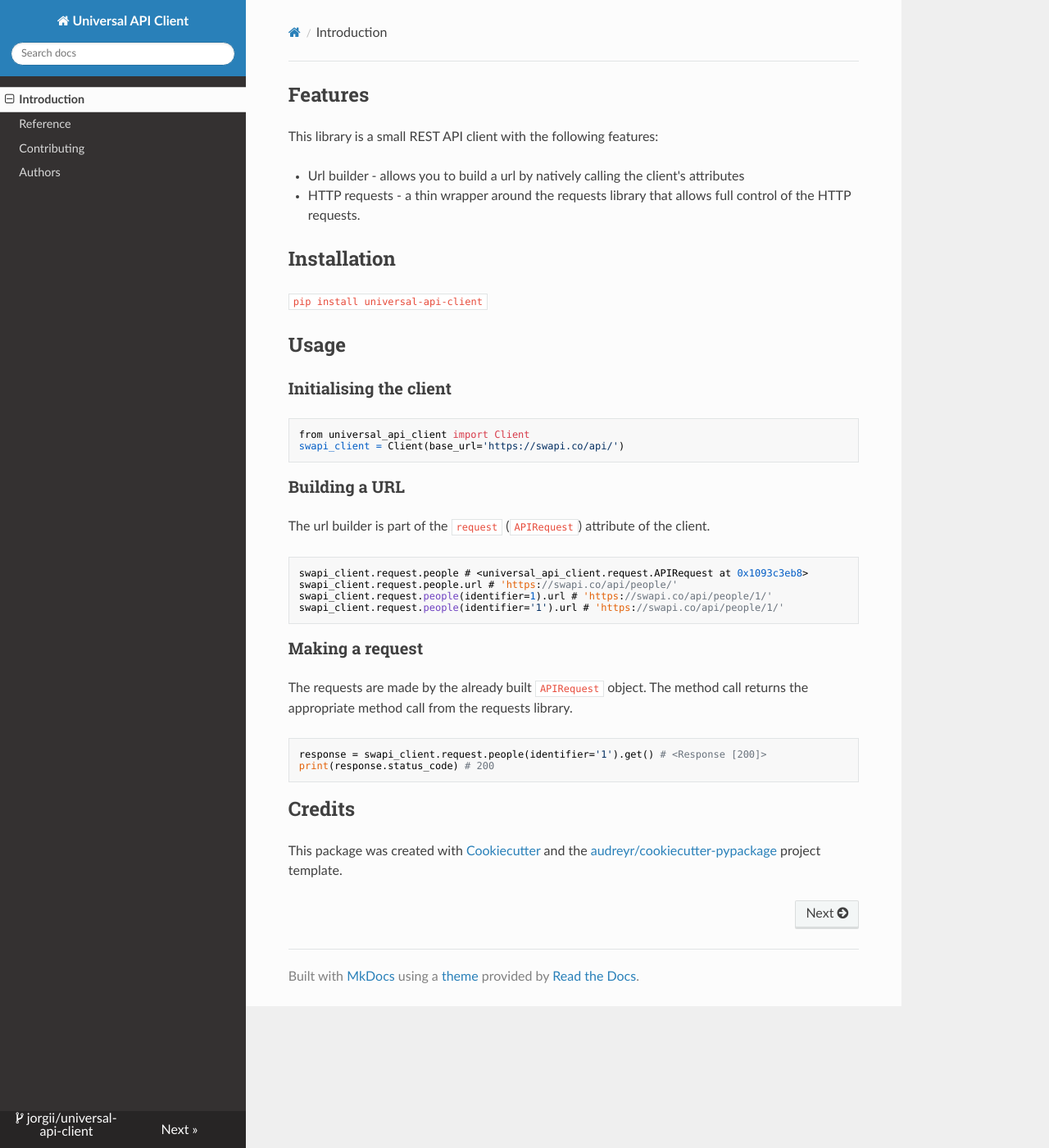
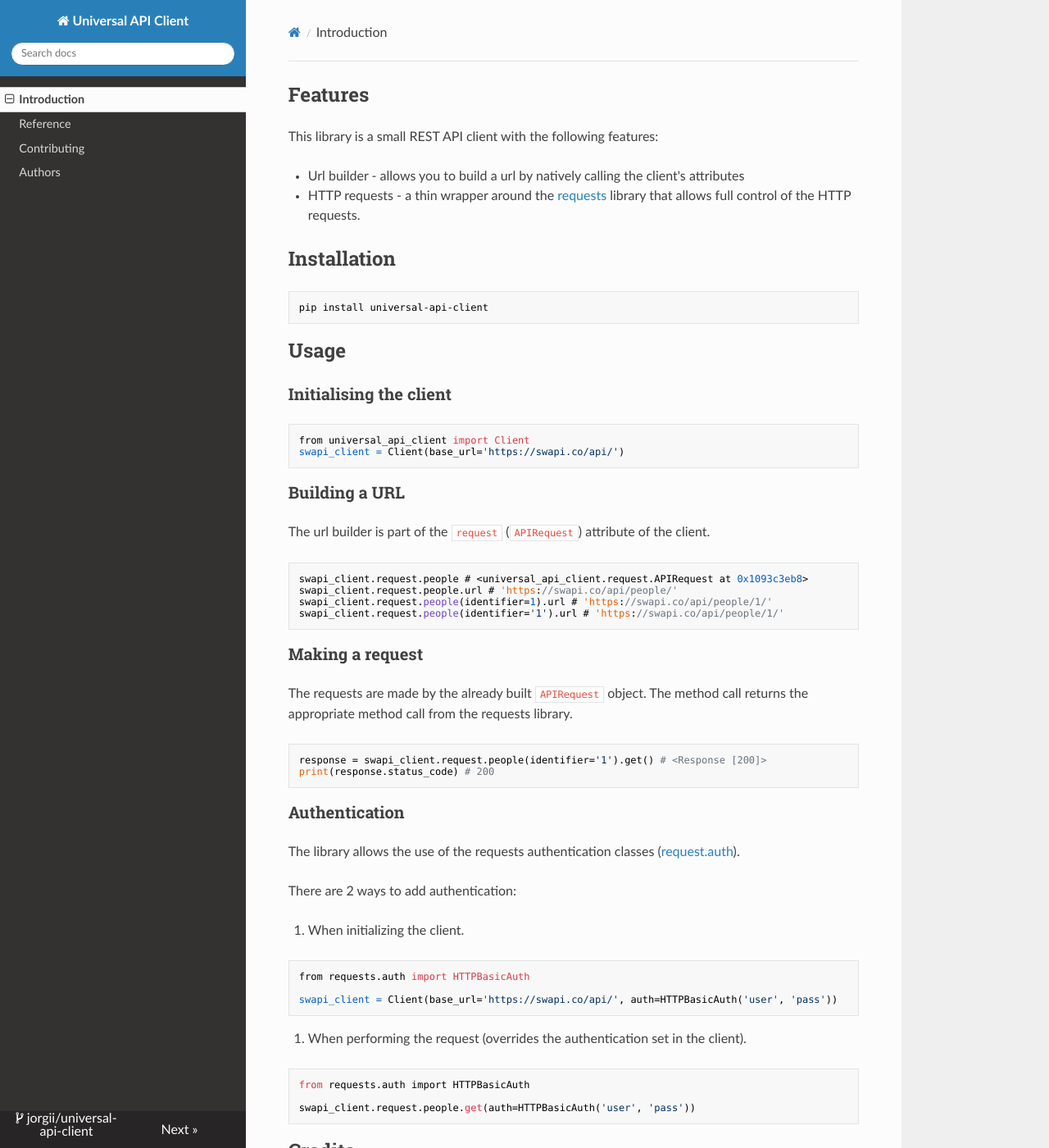
Before and after one commit to jorgii/universal-api-client, an MkDocs documentation site: the page built from docs/index.md, in a window 1280 px wide and 1400 px high. Shown: the whole window at 82% size. Built offline with MkDocs 1.6.1, drawn with Linux system fonts in a browser that asks for light colours; nearby versions of some CDN libraries.

Commit message:
Add auth documentation

````diff
--- a/docs/index.md
+++ b/docs/index.md
@@ -4,12 +4,14 @@ This library is a small REST API client with the following features:
 
   - Url builder - allows you to build a url by natively calling the
     client's attributes
-  - HTTP requests - a thin wrapper around the requests library that
+  - HTTP requests - a thin wrapper around the [requests](https://requests.readthedocs.io/) library that
     allows full control of the HTTP requests.
 
 ## Installation
 
-`pip install universal-api-client`
+```shell
+pip install universal-api-client
+```
 
 ## Usage
 
@@ -43,6 +45,27 @@ response = swapi_client.request.people(identifier='1').get() # <Response [200]>
 print(response.status_code) # 200
 ```
 
+### Authentication
+
+The library allows the use of the requests authentication classes ([request.auth](https://requests.readthedocs.io/en/master/user/authentication/#authentication)).
+
+There are 2 ways to add authentication:
+
+1. When initializing the client.
+```python
+from requests.auth import HTTPBasicAuth
+
+swapi_client = Client(base_url='https://swapi.co/api/', auth=HTTPBasicAuth('user', 'pass'))
+```
+
+2. When performing the request (overrides the authentication set in the client).
+
+```python
+from requests.auth import HTTPBasicAuth
+
+swapi_client.request.people.get(auth=HTTPBasicAuth('user', 'pass'))
+```
+
 ## Credits
 
 This package was created with
````
Also changed, not shown: README.md (+25 -2 lines).
